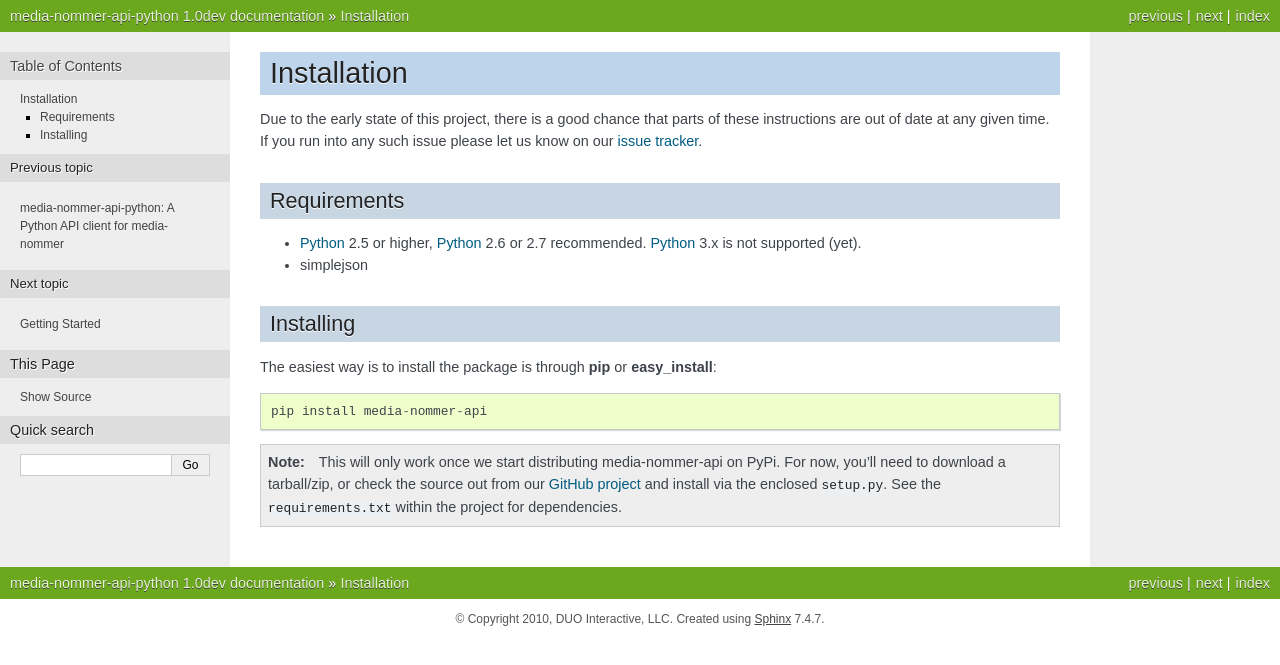
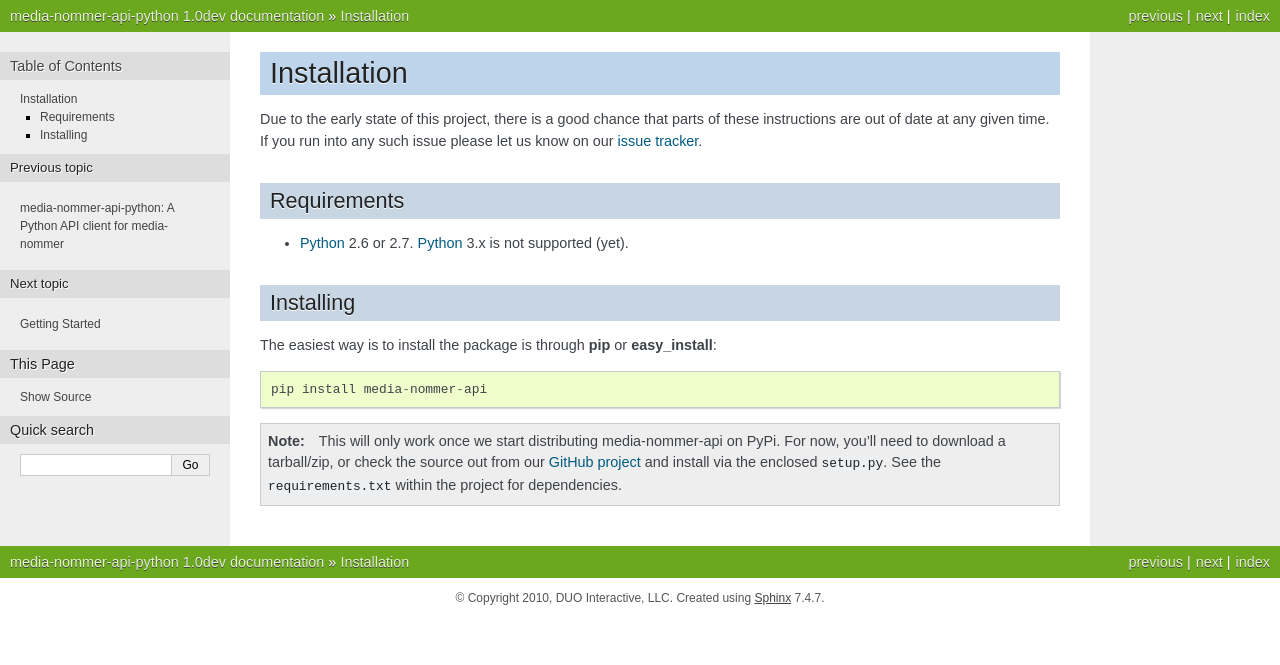
Before and after one commit to duointeractive/media-nommer-api-python, a Sphinx documentation site: the page built from doc_src/source/installation.rst, in a window 1280 px wide. Shown: the top 665 px of the page. Built offline with Sphinx 7.4.7, drawn with Linux system fonts in a browser that asks for light colours.

Commit message:
No longer require simplejson. Just use 2.6+ built-in json module. Sorry Python 2.5.

```diff
--- a/doc_src/source/installation.rst
+++ b/doc_src/source/installation.rst
@@ -12,9 +12,7 @@
 Requirements
 ------------
 
-* Python_ 2.5 or higher, Python_ 2.6 or 2.7 recommended. Python_ 3.x is not
-  supported (yet).
-* simplejson
+* Python_ 2.6 or 2.7. Python_ 3.x is not supported (yet).
 
 Installing
 ----------
--- a/requirements.txt
+++ /dev/null
@@ -1 +0,0 @@
-simplejson
--- a/setup.py
+++ b/setup.py
@@ -13,7 +13,6 @@
     license='BSD License',
     url='http://duointeractive.github.com/media-nommer-api-python/',
     platforms=["any"],
-    requires=['simplejson'],
     provides=['media_nommer_api'],
     packages=[
         'media_nommer_api',
```
Also changed, not shown: 1 other file.
